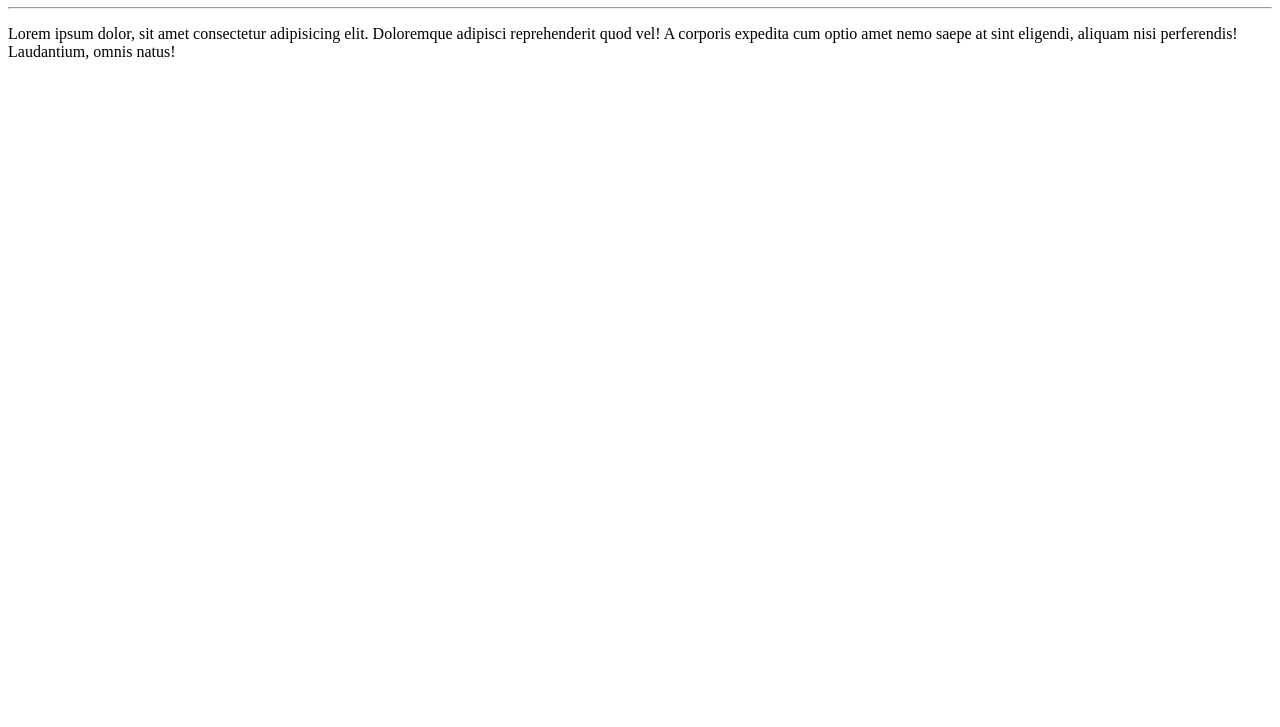
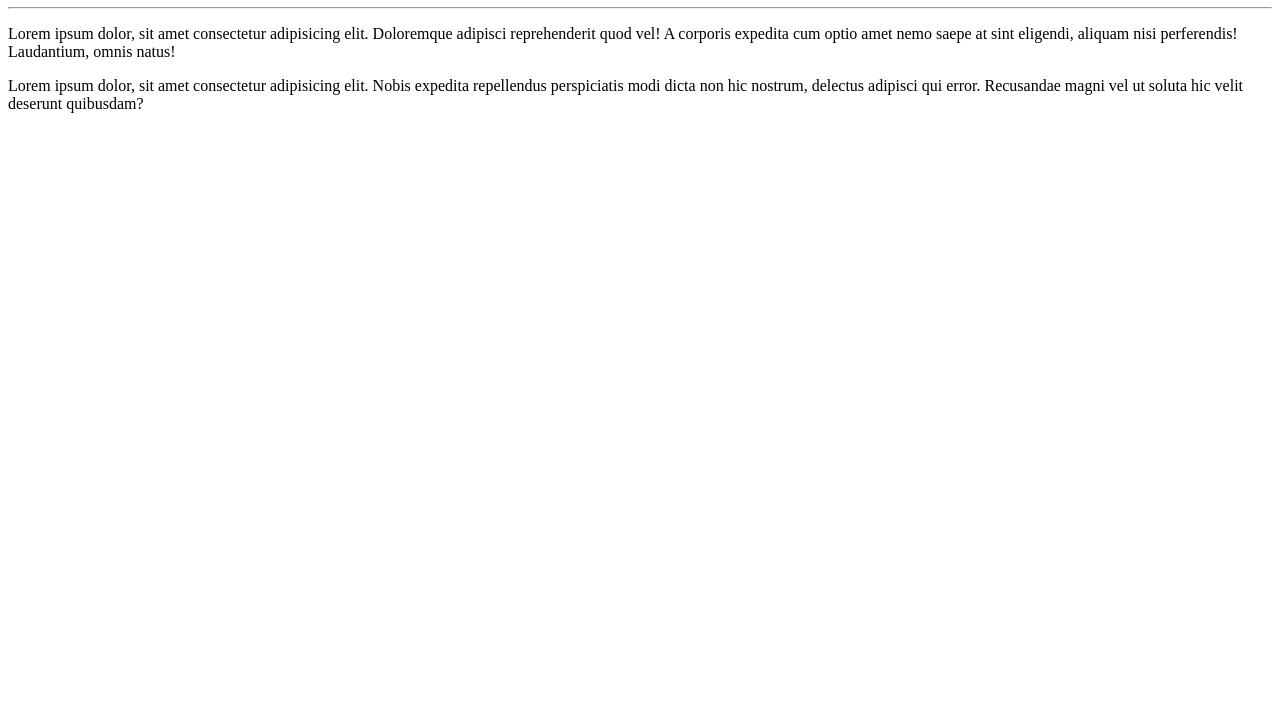
Before and after one commit to EnricoFigueiredo/OlaMundo, a plain HTML site: page Site-exemplo/index.html in a window 1280 px wide. Shown: the part 73-800 px from the top of the page. Drawn offline with Linux system fonts and the light colour scheme.

Commit message:
adicionei um parágrafo

```diff
--- a/Site-exemplo/index.html
+++ b/Site-exemplo/index.html
@@ -9,5 +9,6 @@
     <h1>Olá, Mundo!</h1>
     <hr>
     <p>Lorem ipsum dolor, sit amet consectetur adipisicing elit. Doloremque adipisci reprehenderit quod vel! A corporis expedita cum optio amet nemo saepe at sint eligendi, aliquam nisi perferendis! Laudantium, omnis natus!</p>
+    <p>Lorem ipsum dolor, sit amet consectetur adipisicing elit. Nobis expedita repellendus perspiciatis modi dicta non hic nostrum, delectus adipisci qui error. Recusandae magni vel ut soluta hic velit deserunt quibusdam?</p>
 </body>
 </html>
```
